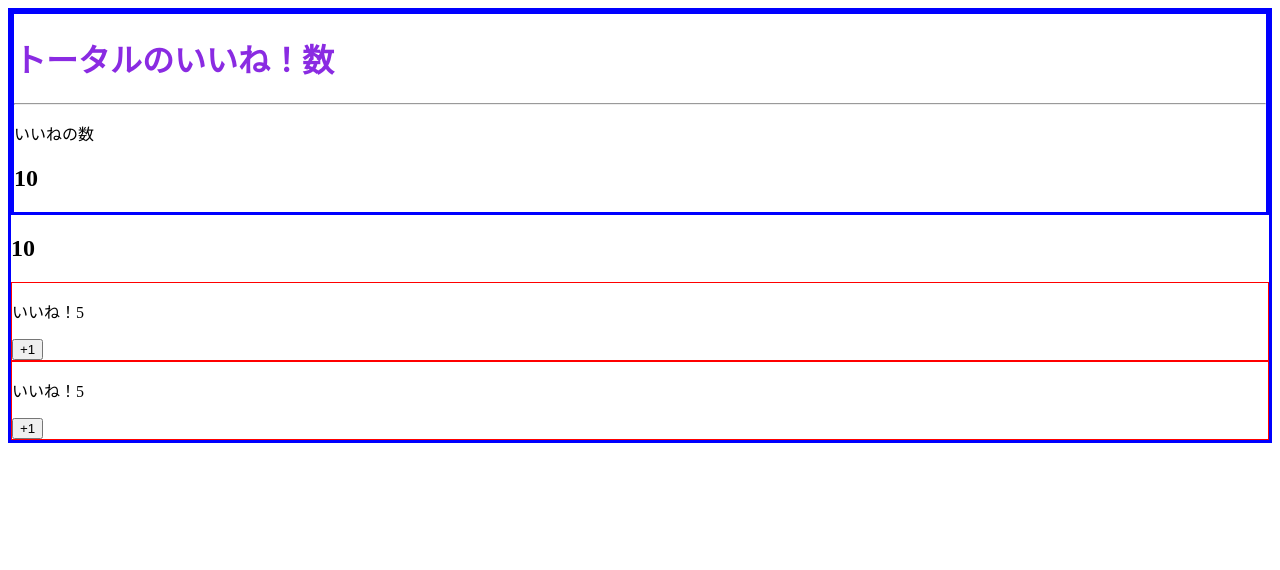
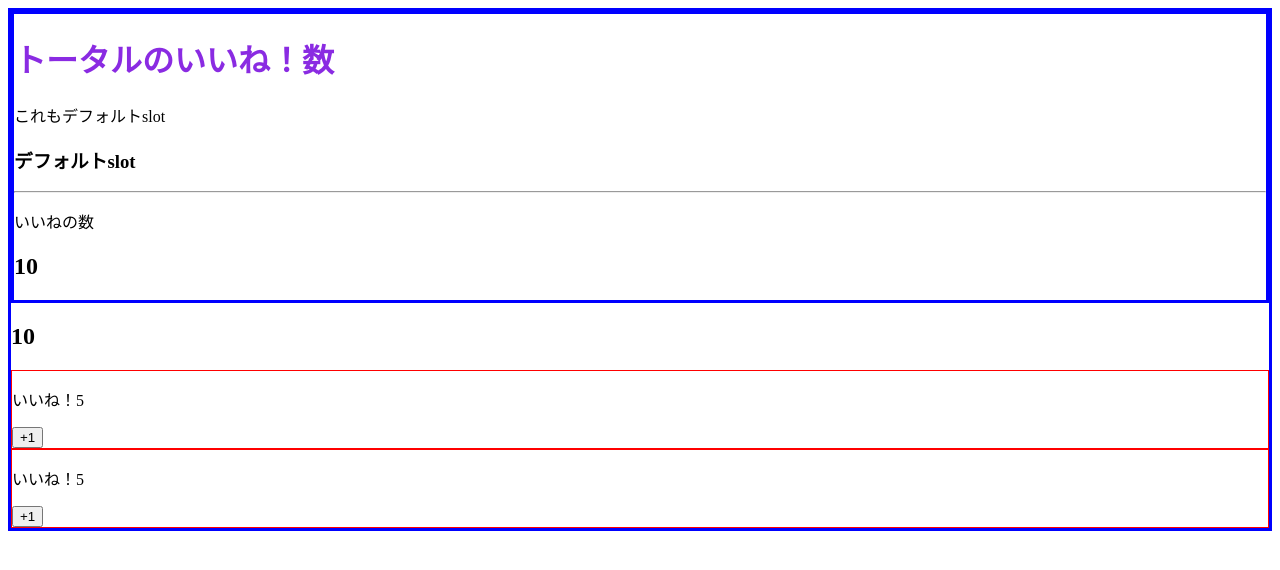
Before and after one commit to kazu-0226/sample-vue-project2, a Vue app: page / in a window 1280 px wide. Shown: the top 570 px of the page. Built offline with nearby package versions, Linux system fonts and the light colour scheme.

Commit message:
デフォルトslot

```diff
--- a/src/App.vue
+++ b/src/App.vue
@@ -3,9 +3,18 @@
     <LikeHeader>
       <!-- slotに送る -->
       <!-- slotが複数ある場合は template v-slot:引数 -->
+      <!-- v-slotで定義されていない物は、全てまとめてテンプレート（name:"defualt"）で渡される -->
+      <!--
+        <template v-slot:defualt >
+          <h2>{{ number }}</h2>
+        </template>
+       -->
+      <p>これもデフォルトslot</p>
       <template v-slot:title>
         <h1>トータルのいいね！数</h1>
       </template>
+      <!-- 名前付きtemplate意外に記載するとデフォルトとなる -->
+      <h3>デフォルトslot</h3>
       <template v-slot:number>
         <h2>{{ number }}</h2>
       </template>
```
Also changed, not shown: src/components/LikeHeader.vue (+8 -2 lines).
